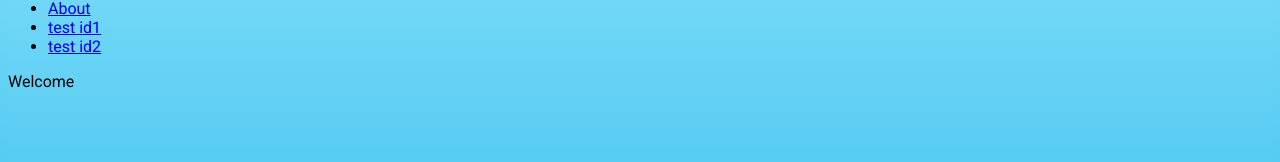
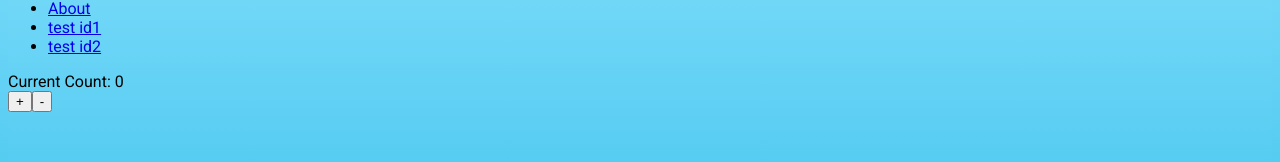
Before and after one commit to dartmouth-cs52-20S/project-know-the-news, a React app: page / in a window 1280 px wide. Shown: the part 144-306 px from the top of the page. Built offline with nearby package versions, Linux system fonts and the light colour scheme.

Commit message:
Committing Redux Additions

```diff
--- a/package.json
+++ b/package.json
@@ -46,8 +46,11 @@
     "lodash.debounce": "^4.0.8",
     "react": "^16.13.1",
     "react-dom": "^16.13.1",
+    "react-redux": "^7.2.0",
     "react-router": "^5.1.2",
     "react-router-dom": "^5.1.2",
+    "redux": "^4.0.5",
+    "redux-thunk": "^2.3.0",
     "yarn": "^1.22.4"
   }
 }
--- /dev/null
+++ b/src/actions/index.js
@@ -0,0 +1,20 @@
+// keys for actiontypes
+export const ActionTypes = {
+  INCREMENT: 'INCREMENT',
+  DECREMENT: 'DECREMENT',
+};
+
+
+export function increment() {
+  return {
+    type: ActionTypes.INCREMENT,
+    payload: null,
+  };
+}
+
+export function decrement() {
+  return {
+    type: ActionTypes.DECREMENT,
+    payload: null,
+  };
+}
--- /dev/null
+++ b/src/components/controls.js
@@ -0,0 +1,17 @@
+import React from 'react';
+import { connect } from 'react-redux';
+import { withRouter } from 'react-router-dom';
+
+
+import { increment, decrement } from '../actions';
+
+const Controls = (props) => {
+  return (
+    <div>
+      <button type="button" onClick={props.increment}>+</button>
+      <button type="button" onClick={props.decrement}>-</button>
+    </div>
+  );
+};
+
+export default withRouter(connect(null, { increment, decrement })(Controls));
--- /dev/null
+++ b/src/components/counter.js
@@ -0,0 +1,23 @@
+import React from 'react';
+import { connect } from 'react-redux';
+import { withRouter } from 'react-router-dom';
+
+// this can be dumb or smart component - connect works with either
+const Counter = (props) => {
+  return (
+    <div>
+      Current Count: {props.count}
+    </div>
+  );
+};
+
+// connects particular parts of redux state to this components props
+const mapStateToProps = (state) => (
+  {
+    count: state.count,
+  }
+);
+
+// react-redux glue -- outputs Container that know state in props
+// also with an optional HOC withRouter
+export default withRouter(connect(mapStateToProps, null)(Counter));
--- a/src/index.js
+++ b/src/index.js
@@ -5,13 +5,32 @@ import
 {
   BrowserRouter as Router, Route, NavLink, Switch,
 } from 'react-router-dom';
+import { Provider } from 'react-redux';
+import { createStore, applyMiddleware, compose } from 'redux';
+import reducers from './reducers';
+import Counter from './components/counter';
+import Controls from './components/controls';
+
+// import App from './components/app';
+
+// this creates the store with the reducers, and does some other stuff to initialize devtools
+// boilerplate to copy, don't have to know
+const store = createStore(reducers, {}, compose(
+  applyMiddleware(),
+  window.__REDUX_DEVTOOLS_EXTENSION__ ? window.__REDUX_DEVTOOLS_EXTENSION__() : (f) => f,
+));
 
 const About = (props) => {
   return <div> All there is to know about me </div>;
 };
 
 const Welcome = (props) => {
-  return <div>Welcome</div>;
+  return (
+    <div>
+      <Counter />
+      <Controls />
+    </div>
+  );
 };
 
 const Test = (props) => {
@@ -51,4 +70,10 @@ const Nav = (props) => {
   );
 };
 
-ReactDOM.render(<App />, document.getElementById('main'));
+// we now wrap App in a Provider
+ReactDOM.render(
+  <Provider store={store}>
+    <App />
+  </Provider>,
+  document.getElementById('main'),
+);
--- /dev/null
+++ b/src/reducers/count-reducer.js
@@ -0,0 +1,14 @@
+import { ActionTypes } from '../actions';
+
+const CountReducer = (state = 0, action) => {
+  switch (action.type) {
+    case ActionTypes.INCREMENT:
+      return state + 1;
+    case ActionTypes.DECREMENT:
+      return state - 1;
+    default:
+      return state;
+  }
+};
+
+export default CountReducer;
--- /dev/null
+++ b/src/reducers/index.js
@@ -0,0 +1,11 @@
+// the starting point for your redux store
+// this defines what your store state will look like
+import { combineReducers } from 'redux';
+
+import CountReducer from './count-reducer';
+
+const rootReducer = combineReducers({
+  count: CountReducer,
+});
+
+export default rootReducer;
```
Also changed, not shown: src/components/App.js (added, +23 -0 lines), 1 other file (tests, documents, lock files or other folders).
